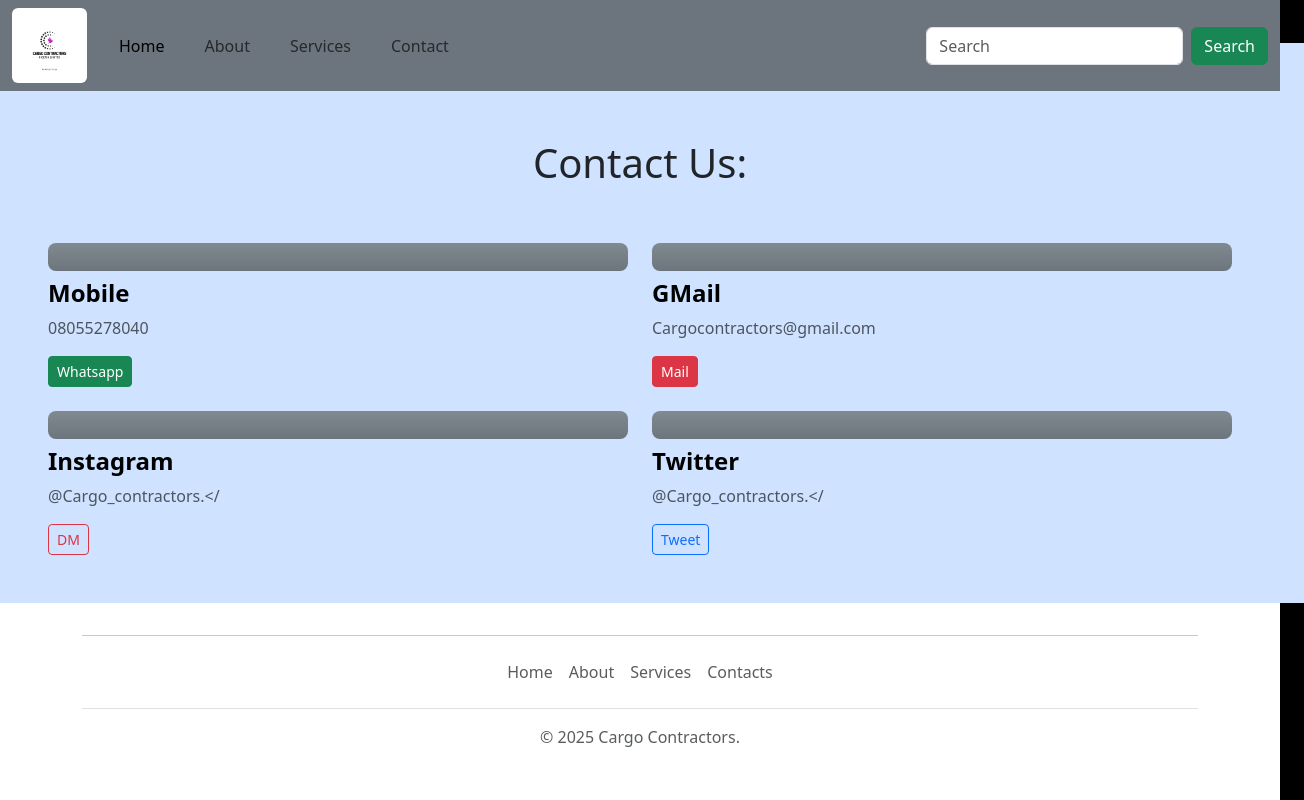
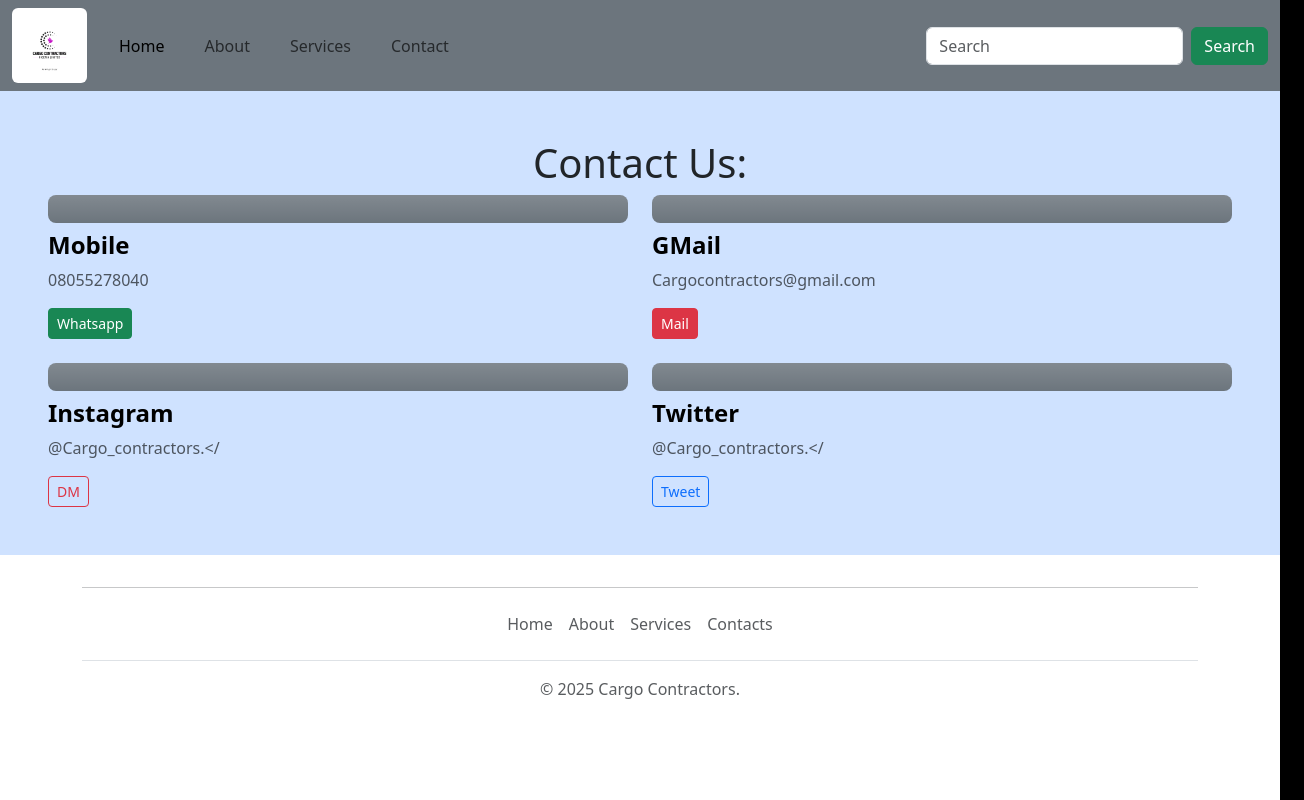
Before and after one commit to Enitanmi29/cargocontractors, a React (Vite) app: page /contact in a window 1280 px wide. Shown: the whole page, 1304 px wide, since content can reach past the window. Built offline with nearby package versions, Linux system fonts and the light colour scheme.

Commit message:
gap removal in contact/services/about components

```diff
--- a/src/components/About.jsx
+++ b/src/components/About.jsx
@@ -7,7 +7,7 @@ const About = () => {
             <div className='col'>
                 <h1 className='pb-1'> About Us:</h1>
             </div>
-        <div className='row justify-content-center'>
+            <div className='row justify-content-center g-0'>
                 <p className='fs-3'>
                     We are the premier import and export agency in Africa. Our network spreads to differet part of the word.
                 </p>
--- a/src/components/Contact.jsx
+++ b/src/components/Contact.jsx
@@ -4,7 +4,7 @@ import { contact } from '../constants'
 const Contact = () => {
   return (
 
-        <div className="row align-items-md-center g-5 p-5 bg-primary-subtle">
+        <div className="row align-items-md-center g-0 p-5 bg-primary-subtle">
             <h1 className='text-center'>Contact Us: </h1>
 
           <div className="col">
--- a/src/components/Services.jsx
+++ b/src/components/Services.jsx
@@ -6,7 +6,7 @@ const Services = () => {
     <div>
         <h1 className='text-center pt-5'>Our Services:</h1>
 
-        <div class="row row-cols-1 row-cols-md-2 align-items-md-center g-5 p-5">
+        <div class="row row-cols-1 row-cols-md-2 align-items-md-center g-0 p-5">
 
             <div class="col col-lg-6 col-sm-12 col-md-12 d-flex flex-column align-items-start gap-2">
                 <h2 class="fw-bold text-body-emphasis">Import and Export</h2>
```
Lines whose indentation alone changed are shown as unchanged.
